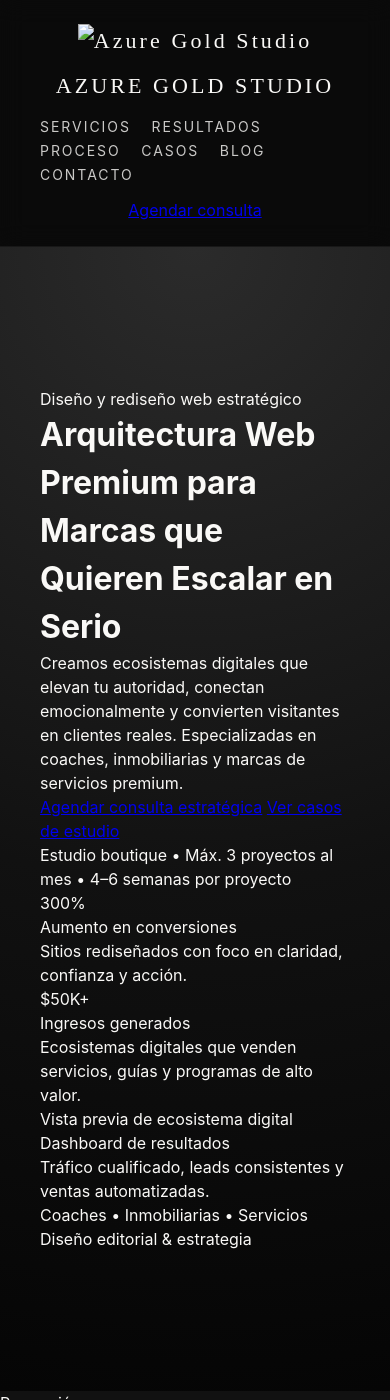
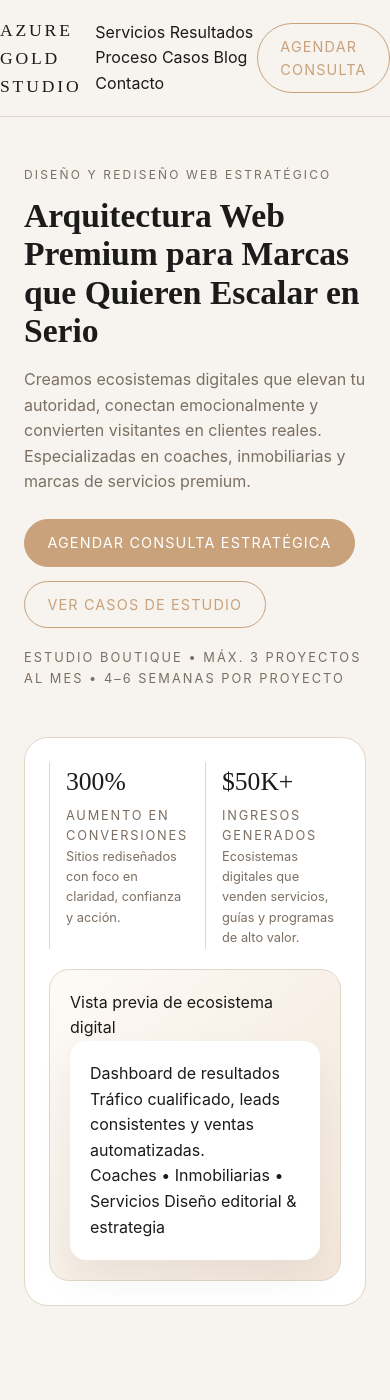
Before and after one commit to jcynay0206/mi_portfolio, a Jekyll site: the page index.html, which Jekyll copies as it is, in a window 390 px wide and 1400 px high. Built offline with Jekyll 4.4.1, drawn with Linux system fonts in a browser that asks for light colours.

Commit message:
Update styles.css

```diff
--- a/assets/styles.css
+++ b/assets/styles.css
@@ -1,386 +1,580 @@
 /* ===========================
-   PALETA EDITORIAL
-   =========================== */
+   SISTEMA BASE EDITORIAL
+=========================== */
+
 :root {
-  --black-luxury: #0E0E0E;
-  --cream-luxury: #F5F1EB;
-  --soft-white: #FAF9F7;
-  --gold-editorial: #A38F6F;
-  --warm-gray: #D8D3CC;
+  --bg: #f7f3ee;
+  --bg-alt: #ffffff;
+  --text: #1b1b1b;
+  --muted: #7b6f63;
+  --accent: #c9a27b;
+  --border: #e0d6c9;
+  --max-width: 1120px;
 }
 
-/* ===========================
-   RESET
-   =========================== */
 * {
+  box-sizing: border-box;
   margin: 0;
   padding: 0;
-  box-sizing: border-box;
 }
 
 body {
-  font-family: "Inter", sans-serif;
-  background: #111;
-  color: var(--soft-white);
-  line-height: 1.5;
-  overflow-x: hidden;
+  font-family: "Inter", system-ui, -apple-system, BlinkMacSystemFont, sans-serif;
+  background: var(--bg);
+  color: var(--text);
+  line-height: 1.6;
 }
 
-/* ===========================
-   ANIMACIONES EDITORIALES
-   =========================== */
-
-.fade-in {
-  opacity: 0;
-  animation: fadeIn 1.2s ease forwards;
+img {
+  max-width: 100%;
+  display: block;
 }
 
-.slide-up {
-  opacity: 0;
-  transform: translateY(20px);
-  animation: slideUp 1.2s ease forwards;
+a {
+  color: inherit;
+  text-decoration: none;
 }
 
-@keyframes fadeIn {
-  to { opacity: 1; }
-}
-
-@keyframes slideUp {
-  to {
-    opacity: 1;
-    transform: translateY(0);
-  }
+.wrapper {
+  max-width: var(--max-width);
+  margin: 0 auto;
+  padding: 0 1.5rem;
 }
 
 /* ===========================
    MENÚ EDITORIAL
-   =========================== */
+=========================== */
 
 .menu {
-  width: 100%;
-  padding: 24px 40px;
-  background: rgba(0, 0, 0, 0.4);
-  backdrop-filter: blur(12px);
+  border-bottom: 1px solid var(--border);
+  background: rgba(247, 243, 238, 0.96);
+  backdrop-filter: blur(10px);
   position: sticky;
   top: 0;
-  z-index: 999;
-  border-bottom: 1px solid rgba(255, 255, 255, 0.06);
+  z-index: 20;
 }
 
 .menu-inner {
-  max-width: 1200px;
-  margin: auto;
   display: flex;
+  align-items: center;
   justify-content: space-between;
+  padding: 1rem 0;
+}
+
+/* LOGO RESPONSIVE (OPCIÓN C) */
+.menu-logo img {
+  height: 32px;
+  width: auto;
+  display: block;
+}
+
+.desktop-logo { display: block; }
+
+.mobile-logo {
+  display: none;
+  font-family: "Playfair Display", serif;
+  font-size: 1.1rem;
+  letter-spacing: 0.16em;
+  text-transform: uppercase;
+}
+
+@media (max-width: 720px) {
+  .desktop-logo { display: none; }
+  .mobile-logo { display: block; }
+}
+
+.nav-links {
+  display: flex;
+  gap: 1.75rem;
+  font-size: 0.9rem;
+}
+
+.nav-links a {
+  position: relative;
+  padding-bottom: 0.15rem;
+}
+
+.nav-links a::after {
+  content: "";
+  position: absolute;
+  left: 0;
+  bottom: 0;
+  width: 0;
+  height: 1px;
+  background: var(--accent);
+  transition: width 0.2s ease;
+}
+
+.nav-links a:hover::after {
+  width: 100%;
+}
+
+/* BOTONES */
+.btn {
+  display: inline-flex;
+  align-items: center;
+  justify-content: center;
+  padding: 0.7rem 1.4rem;
+  border-radius: 999px;
+  border: 1px solid var(--accent);
+  font-size: 0.9rem;
+  letter-spacing: 0.08em;
+  text-transform: uppercase;
+  background: var(--accent);
+  color: #fff;
+  cursor: pointer;
+  transition: background 0.2s ease, color 0.2s ease, transform 0.1s ease;
+}
+
+.btn-outline {
+  background: transparent;
+  color: var(--accent);
+}
+
+.btn:hover {
+  transform: translateY(-1px);
+  background: #b48c63;
+}
+
+.btn-outline:hover {
+  background: var(--accent);
+  color: #fff;
+}
+
+/* ===========================
+   HERO EDITORIAL + MARCA DE AGUA
+=========================== */
+
+.hero {
+  padding: 4rem 0 3rem;
+}
+
+.hero-watermark {
+  position: relative;
+  overflow: hidden;
+}
+
+.hero-watermark::before {
+  content: "";
+  position: absolute;
+  inset: 0;
+  background-image: url('/assets/img/branding/logo.png');
+  background-repeat: no-repeat;
+  background-position: center;
+  background-size: 60%;
+  opacity: 0.06;
+  pointer-events: none;
+}
+
+.hero-grid {
+  display: grid;
+  grid-template-columns: minmax(0, 3fr) minmax(0, 2.4fr);
+  gap: 3rem;
   align-items: center;
 }
 
-.menu-logo {
-  font-family: "Playfair Display", serif;
-  font-size: 22px;
-  letter-spacing: 0.14em;
-  color: var(--soft-white);
-  text-decoration: none;
+.hero-eyebrow {
+  font-size: 0.75rem;
+  text-transform: uppercase;
+  letter-spacing: 0.18em;
+  color: var(--muted);
+  margin-bottom: 0.75rem;
 }
 
-.menu-links a {
-  margin-left: 32px;
-  font-size: 14px;
-  letter-spacing: 0.14em;
-  text-transform: uppercase;
-  color: var(--soft-white);
-  opacity: 0.8;
-  text-decoration: none;
-  transition: opacity 0.2s ease, color 0.2s ease;
+.hero-title {
+  font-family: "Playfair Display", serif;
+  font-size: 2.6rem;
+  line-height: 1.15;
+  margin-bottom: 1rem;
 }
 
-.menu-links a:hover {
-  opacity: 1;
+.hero-subtitle {
+  font-size: 1rem;
+  color: var(--muted);
+  max-width: 520px;
+  margin-bottom: 1.5rem;
 }
 
-/* Estado activo */
-.menu-links a.active {
-  color: var(--gold-editorial);
-  opacity: 1;
+.hero-cta-row {
+  display: flex;
+  flex-wrap: wrap;
+  gap: 0.9rem;
+  align-items: center;
+  margin-bottom: 1.25rem;
 }
 
-/* Móvil */
-@media (max-width: 800px) {
-  .menu-inner {
-    flex-direction: column;
-    gap: 12px;
-  }
+.hero-meta {
+  font-size: 0.8rem;
+  text-transform: uppercase;
+  letter-spacing: 0.16em;
+  color: var(--muted);
+}
 
-  .menu-links a {
-    margin-left: 0;
-    margin-right: 16px;
-  }
+/* TARJETA DEL HERO */
+.hero-card {
+  background: var(--bg-alt);
+  border-radius: 1.5rem;
+  padding: 1.5rem;
+  border: 1px solid var(--border);
+  display: grid;
+  gap: 1.25rem;
+}
+
+.hero-metrics {
+  display: grid;
+  grid-template-columns: repeat(2, minmax(0, 1fr));
+  gap: 1.25rem;
+}
+
+.metric {
+  border-left: 1px solid var(--border);
+  padding-left: 1rem;
+}
+
+.metric-value {
+  font-family: "Playfair Display", serif;
+  font-size: 1.6rem;
+  margin-bottom: 0.15rem;
+}
+
+.metric-label {
+  font-size: 0.8rem;
+  text-transform: uppercase;
+  letter-spacing: 0.14em;
+  color: var(--muted);
+}
+
+.hero-note {
+  font-size: 0.8rem;
+  color: var(--muted);
+}
+
+/* MOCKUP */
+.hero-mockup {
+  border-radius: 1.25rem;
+  border: 1px solid var(--border);
+  padding: 1.25rem;
+  background: linear-gradient(135deg, #fdfaf6, #f3e7da);
+}
+
+.hero-mockup-window {
+  border-radius: 1rem;
+  background: #fff;
+  padding: 1.25rem;
+  box-shadow: 0 18px 40px rgba(0, 0, 0, 0.06);
 }
 
 /* ===========================
-   HERO
-   =========================== */
+   SECCIONES EDITORIALES
+=========================== */
 
-.hero {
-  padding: 140px 40px;
-  background: radial-gradient(circle at top, #2b2b2b 0, #111 55%, #050505 100%);
+section {
+  padding: 4rem 0;
+  border-bottom: 1px solid var(--border);
 }
 
-.hero-inner {
-  max-width: 1200px;
-  margin: auto;
-  display: grid;
-  grid-template-columns: 1.2fr 1fr;
-  gap: 60px;
-  align-items: center;
-}
-
-.logo-line-1 {
-  font-family: "Playfair Display", serif;
-  font-size: 86px;
-  letter-spacing: 0.04em;
-  line-height: 0.9;
-}
-
-.logo-line-2 {
-  font-family: "Playfair Display", serif;
-  font-size: 30px;
-  letter-spacing: 0.14em;
-  color: var(--gold-editorial);
-  margin-top: -12px;
-}
-
-.hero-text h1 {
-  font-family: "Playfair Display", serif;
-  font-size: 48px;
-  margin-bottom: 20px;
-}
-
-.hero-text p {
-  font-size: 18px;
-  opacity: 0.8;
-  margin-bottom: 30px;
-}
-
-.btn-primary {
-  display: inline-block;
-  padding: 14px 28px;
-  background: var(--gold-editorial);
-  color: #111;
+.section-label {
+  font-size: 0.75rem;
   text-transform: uppercase;
-  letter-spacing: 0.12em;
-  font-weight: 500;
-  border-radius: 4px;
-  text-decoration: none;
-}
-
-/* ===========================
-   SUB-HERO
-   =========================== */
-
-.sub-hero {
-  padding: 120px 40px;
-  text-align: center;
-  background: #1a1a1a;
-}
-
-.sub-hero h1 {
-  font-family: "Playfair Display", serif;
-  font-size: 52px;
-  margin-bottom: 12px;
-}
-
-.sub-hero p {
-  opacity: 0.8;
-}
-
-/* ===========================
-   SECCIONES
-   =========================== */
-
-.section {
-  padding: 100px 40px;
-  max-width: 1200px;
-  margin: auto;
+  letter-spacing: 0.18em;
+  color: var(--muted);
+  margin-bottom: 0.75rem;
 }
 
 .section-title {
   font-family: "Playfair Display", serif;
-  font-size: 42px;
-  margin-bottom: 50px;
-  color: var(--soft-white);
+  font-size: 2rem;
+  line-height: 1.2;
+  margin-bottom: 1.25rem;
+}
+
+.section-subtitle {
+  font-size: 0.98rem;
+  color: var(--muted);
+  max-width: 520px;
 }
 
 /* ===========================
-   SERVICIOS
-   =========================== */
+   CARDS EDITORIALES
+=========================== */
 
-.services-grid {
+.cards-3 {
   display: grid;
-  grid-template-columns: repeat(3, 1fr);
-  gap: 40px;
+  grid-template-columns: repeat(3, minmax(0, 1fr));
+  gap: 1.75rem;
+  margin-top: 2rem;
 }
 
-.service-card {
-  background: #1a1a1a;
-  padding: 40px;
-  border-radius: 12px;
-  border: 1px solid #2a2a2a;
-  animation: fadeIn 1.2s ease forwards;
+.card {
+  background: var(--bg-alt);
+  border-radius: 1.25rem;
+  padding: 1.5rem;
+  border: 1px solid var(--border);
+  display: grid;
+  gap: 0.6rem;
 }
 
-.service-card h3 {
-  font-family: "Playfair Display", serif;
-  font-size: 28px;
-  margin-bottom: 12px;
+.card-label {
+  font-size: 0.75rem;
+  text-transform: uppercase;
+  letter-spacing: 0.16em;
+  color: var(--muted);
 }
 
-.service-card p {
-  opacity: 0.8;
+.card-title {
+  font-family: "Playfair Display", serif;
+  font-size: 1.1rem;
+}
+
+.card-text {
+  font-size: 0.9rem;
+  color: var(--muted);
+}
+
+.card-list {
+  font-size: 0.85rem;
+  color: var(--muted);
+  list-style: none;
+  margin-top: 0.4rem;
+}
+
+.card-list li::before {
+  content: "— ";
 }
 
 /* ===========================
-   CASOS
-   =========================== */
+   MÉTRICAS
+=========================== */
 
-.cases-grid {
+.metrics-row {
   display: grid;
-  grid-template-columns: repeat(3, 1fr);
-  gap: 40px;
+  grid-template-columns: repeat(4, minmax(0, 1fr));
+  gap: 1.5rem;
+  margin-top: 2rem;
 }
 
-.case-card {
-  background: #1a1a1a;
-  padding: 30px;
-  border-radius: 12px;
-  border: 1px solid #2a2a2a;
-  animation: slideUp 1.2s ease forwards;
+.metric-block {
+  border-radius: 1.25rem;
+  border: 1px solid var(--border);
+  padding: 1.25rem;
+  background: var(--bg-alt);
 }
 
-.case-img {
-  height: 180px;
-  background: var(--warm-gray);
-  border-radius: 8px;
-  margin-bottom: 20px;
+.metric-block-value {
+  font-family: "Playfair Display", serif;
+  font-size: 1.7rem;
+  margin-bottom: 0.2rem;
 }
 
-.case-card h3 {
-  font-family: "Playfair Display", serif;
-  font-size: 26px;
-  margin-bottom: 10px;
+.metric-block-label {
+  font-size: 0.8rem;
+  text-transform: uppercase;
+  letter-spacing: 0.14em;
+  color: var(--muted);
+  margin-bottom: 0.4rem;
 }
 
-.case-link {
-  display: inline-block;
-  margin-top: 12px;
-  color: var(--gold-editorial);
-  text-transform: uppercase;
-  letter-spacing: 0.14em;
-  font-size: 14px;
-  text-decoration: none;
+.metric-block-text {
+  font-size: 0.85rem;
+  color: var(--muted);
 }
 
 /* ===========================
-   BLOG
-   =========================== */
+   PROCESO
+=========================== */
 
-.blog-grid {
+.process-grid {
   display: grid;
-  grid-template-columns: repeat(3, 1fr);
-  gap: 40px;
+  grid-template-columns: repeat(4, minmax(0, 1fr));
+  gap: 1.5rem;
+  margin-top: 2rem;
 }
 
-.blog-card {
-  background: #1a1a1a;
-  padding: 30px;
-  border-radius: 12px;
-  border: 1px solid #2a2a2a;
-  text-decoration: none;
-  color: var(--soft-white);
-  transition: transform 0.2s ease;
-}
-
-.blog-card:hover {
-  transform: translateY(-6px);
-}
-
-.blog-card h3 {
-  font-family: "Playfair Display", serif;
-  font-size: 26px;
-  margin-bottom: 10px;
+.process-step {
+  background: var(--bg-alt);
+  border-radius: 1.25rem;
+  border: 1px solid var(--border);
+  padding: 1.25rem;
 }
 
 /* ===========================
-   CONTACTO
-   =========================== */
+   PORTFOLIO
+=========================== */
 
-.contact-box {
-  background: #1a1a1a;
-  padding: 60px;
-  border-radius: 12px;
-  border: 1px solid #2a2a2a;
-  max-width: 600px;
-  margin: auto;
+.portfolio-grid {
+  display: grid;
+  grid-template-columns: repeat(3, minmax(0, 1fr));
+  gap: 1.5rem;
+  margin-top: 2rem;
+}
+
+.portfolio-card {
+  background: var(--bg-alt);
+  border-radius: 1.25rem;
+  border: 1px solid var(--border);
+  overflow: hidden;
+  display: grid;
+  grid-template-rows: auto 1fr;
+}
+
+.portfolio-thumb {
+  background: #f0e3d4;
+  height: 140px;
+}
+
+.portfolio-body {
+  padding: 1.25rem 1.25rem 1.4rem;
+  display: grid;
+  gap: 0.5rem;
+}
+
+.portfolio-tag {
+  font-size: 0.75rem;
+  text-transform: uppercase;
+  letter-spacing: 0.16em;
+  color: var(--muted);
+}
+
+.portfolio-title {
+  font-family: "Playfair Display", serif;
+  font-size: 1.05rem;
+}
+
+.portfolio-result {
+  font-size: 0.85rem;
+  color: var(--muted);
+}
+
+.portfolio-link {
+  margin-top: 0.4rem;
+  font-size: 0.8rem;
+  text-transform: uppercase;
+  letter-spacing: 0.14em;
+  color: var(--accent);
+}
+
+/* ===========================
+   TESTIMONIO
+=========================== */
+
+.testimonial {
+  background: var(--bg-alt);
+  border-radius: 1.5rem;
+  border: 1px solid var(--border);
+  padding: 2rem;
+  margin-top: 2rem;
+  display: grid;
+  gap: 1.25rem;
+}
+
+.testimonial-quote {
+  font-family: "Playfair Display", serif;
+  font-size: 1.2rem;
+}
+
+.testimonial-meta {
+  font-size: 0.85rem;
+  color: var(--muted);
+}
+
+/* ===========================
+   CTA FINAL
+=========================== */
+
+.cta-final {
   text-align: center;
+  padding: 3rem 0 1rem;
+}
+
+.cta-final h2 {
+  font-family: "Playfair Display", serif;
+  font-size: 1.8rem;
+  margin-bottom: 0.75rem;
+}
+
+.cta-final p {
+  font-size: 0.95rem;
+  color: var(--muted);
+  margin-bottom: 1.5rem;
 }
 
 /* ===========================
    FOOTER
-   =========================== */
+=========================== */
 
-.footer {
-  text-align: center;
-
-   /* ===========================
-   PRECIOS
-   =========================== */
-
-.prices-grid {
-  display: grid;
-  grid-template-columns: repeat(3, 1fr);
-  gap: 40px;
+footer {
+  padding: 2.5rem 0 2rem;
+  font-size: 0.85rem;
+  color: var(--muted);
 }
 
-.price-card {
-  background: #1a1a1a;
-  padding: 40px;
-  border-radius: 12px;
-  border: 1px solid #2a2a2a;
-  text-align: left;
-  animation: fadeIn 1.2s ease forwards;
+.footer-grid {
+  display: grid;
+  grid-template-columns: 2fr 1.5fr 1.5fr;
+  gap: 2rem;
+  border-top: 1px solid var(--border);
+  padding-top: 2rem;
 }
 
-.price-card h3 {
-  font-family: "Playfair Display", serif;
-  font-size: 28px;
-  margin-bottom: 12px;
+.footer-logo {
+  height: 28px;
+  margin-bottom: 1rem;
+  opacity: 0.9;
 }
 
-.price-card .price {
-  font-size: 22px;
-  color: var(--gold-editorial);
-  margin-bottom: 20px;
+.footer-title {
+  font-size: 0.8rem;
+  text-transform: uppercase;
+  letter-spacing: 0.16em;
+  margin-bottom: 0.75rem;
 }
 
-.price-card ul {
+.footer-links {
   list-style: none;
-  margin-bottom: 30px;
+  display: grid;
+  gap: 0.3rem;
 }
 
-.price-card ul li {
-  margin-bottom: 8px;
-  opacity: 0.8;
+.footer-bottom {
+  margin-top: 1.5rem;
+  display: flex;
+  justify-content: space-between;
+  gap: 1rem;
+  flex-wrap: wrap;
 }
 
-/* Responsive */
-@media (max-width: 900px) {
-  .prices-grid {
-    grid-template-columns: 1fr;
+/* ===========================
+   RESPONSIVE
+=========================== */
+
+@media (max-width: 960px) {
+  .hero-grid {
+    grid-template-columns: minmax(0, 1fr);
+  }
+
+  .hero {
+    padding-top: 3rem;
+  }
+
+  .cards-3,
+  .metrics-row,
+  .process-grid,
+  .portfolio-grid,
+  .footer-grid {
+    grid-template-columns: minmax(0, 1fr);
   }
 }
 
-  padding: 40px;
-  background: #0d0d0d;
-  font-size: 14px;
-  opacity: 0.6;
+@media (max-width: 720px) {
+  .nav-links {
+    display: none;
+  }
+
+  .hero-title {
+    font-size: 2.1rem;
+  }
+
+  section {
+    padding: 3rem 0;
+  }
 }
```
